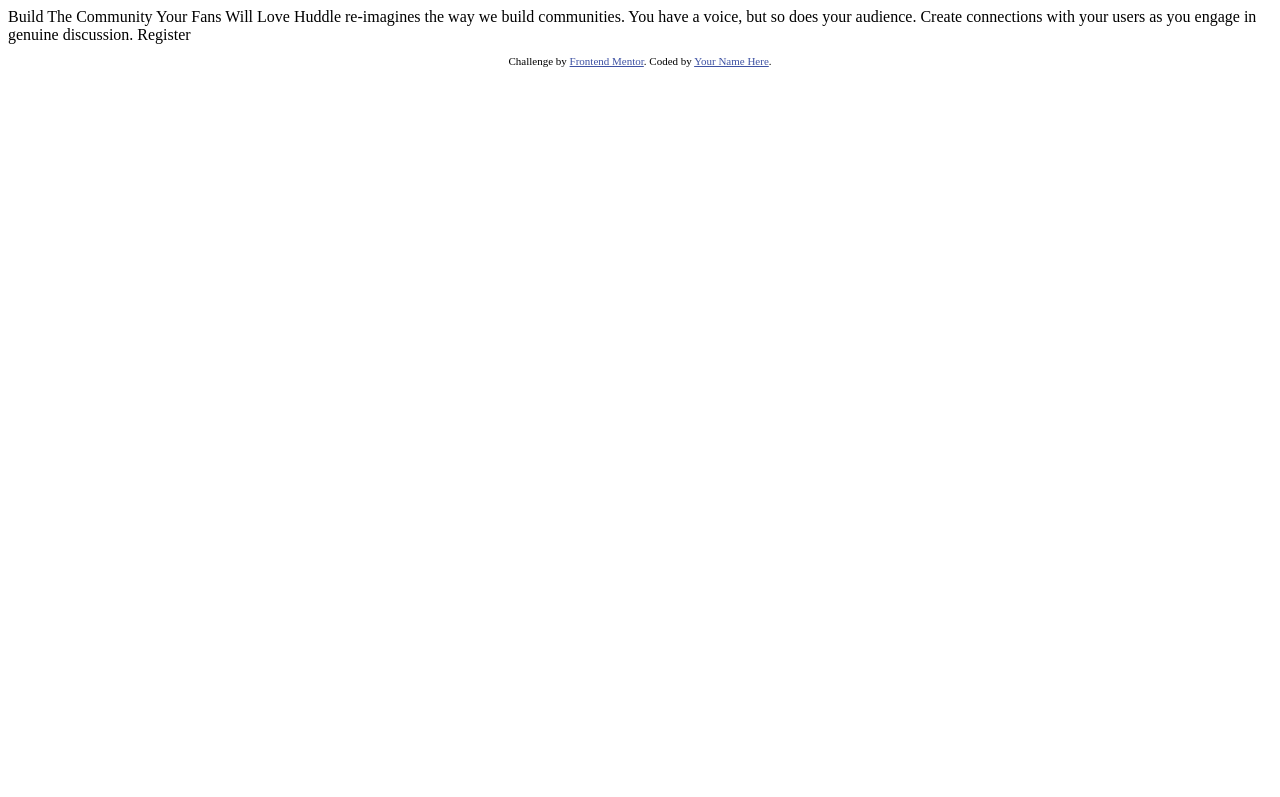
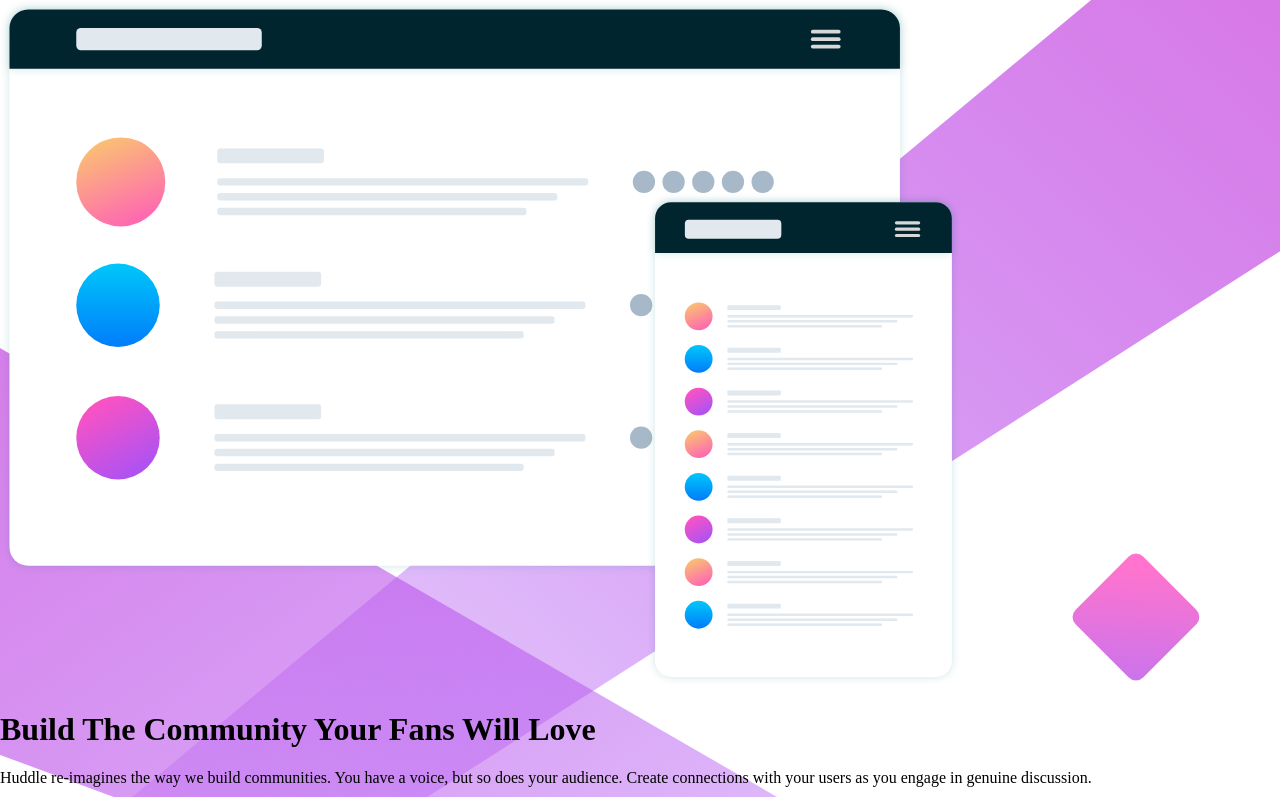
Before and after one commit to Holgermueller/huddle-landing-page-with-single-introductory-section-master, a plain HTML site: page index.html in a window 1280 px wide. Shown: the top 797 px of the page. Drawn offline with Linux system fonts and the light colour scheme.

Commit message:
scaffold project began styling

```diff
--- a/index.html
+++ b/index.html
@@ -1,32 +1,49 @@
 <!DOCTYPE html>
 <html lang="en">
   <head>
-  <meta charset="UTF-8">
-  <meta name="viewport" content="width=device-width, initial-scale=1.0"> <!-- displays site properly based on user's device -->
+    <meta charset="UTF-8" />
+    <meta name="viewport" content="width=device-width, initial-scale=1.0" />
+    <!-- displays site properly based on user's device -->
 
-  <link rel="icon" type="image/png" sizes="32x32" href="./images/favicon-32x32.png">
+    <link
+      rel="icon"
+      type="image/png"
+      sizes="32x32"
+      href="./images/favicon-32x32.png"
+    />
 
-  <title>Frontend Mentor | Huddle landing page with single introductory section</title>
+    <link rel="stylesheet" href="styles.css" />
 
-  <!-- Feel free to remove these styles or customise in your own stylesheet 👍 -->
-  <style>
-    .attribution { font-size: 11px; text-align: center; }
-    .attribution a { color: hsl(228, 45%, 44%); }
-  </style>
+    <title>
+      Frontend Mentor | Huddle landing page with single introductory section
+    </title>
   </head>
   <body>
+    <main>
+      <div class="image-section">
+        <img src="images/illustration-mockups.svg" alt="Mockup images" />
+      </div>
+      <div class="text-section">
+        <h1>Build The Community Your Fans Will Love</h1>
 
-  Build The Community Your Fans Will Love
+        <p>
+          Huddle re-imagines the way we build communities. You have a voice, but
+          so does your audience. Create connections with your users as you
+          engage in genuine discussion.
+        </p>
 
-  Huddle re-imagines the way we build communities. You have a voice, but so does your audience.
-  Create connections with your users as you engage in genuine discussion.
+        <button>Register</button>
 
-  Register
+        <img src="images/logo.svg" alt="" />
+      </div>
+    </main>
 
     <footer>
       <p class="attribution">
-      Challenge by <a href="https://www.frontendmentor.io?ref=challenge" target="_blank">Frontend Mentor</a>.
-      Coded by <a href="#">Your Name Here</a>.
+        Challenge by
+        <a href="https://www.frontendmentor.io?ref=challenge" target="_blank"
+          >Frontend Mentor</a
+        >. Coded by <a href="#">Your Name Here</a>.
       </p>
     </footer>
   </body>
--- /dev/null
+++ b/styles.css
@@ -0,0 +1,29 @@
+body,
+html {
+  margin: 0;
+  padding: 0;
+  box-sizing: border-box;
+  width: 100vw;
+  background-image: url("images/bg-mobile.svg");
+  background-repeat: no-repeat;
+  background-size: cover;
+}
+
+main {
+  width: 100%;
+  display: flex;
+  flex-direction: column;
+}
+
+.image-section img {
+  width: 75%;
+  margin: auto;
+}
+
+.attribution {
+  font-size: 11px;
+  text-align: center;
+}
+.attribution a {
+  color: hsl(228, 45%, 44%);
+}
```
Lines whose indentation alone changed are shown as unchanged.
